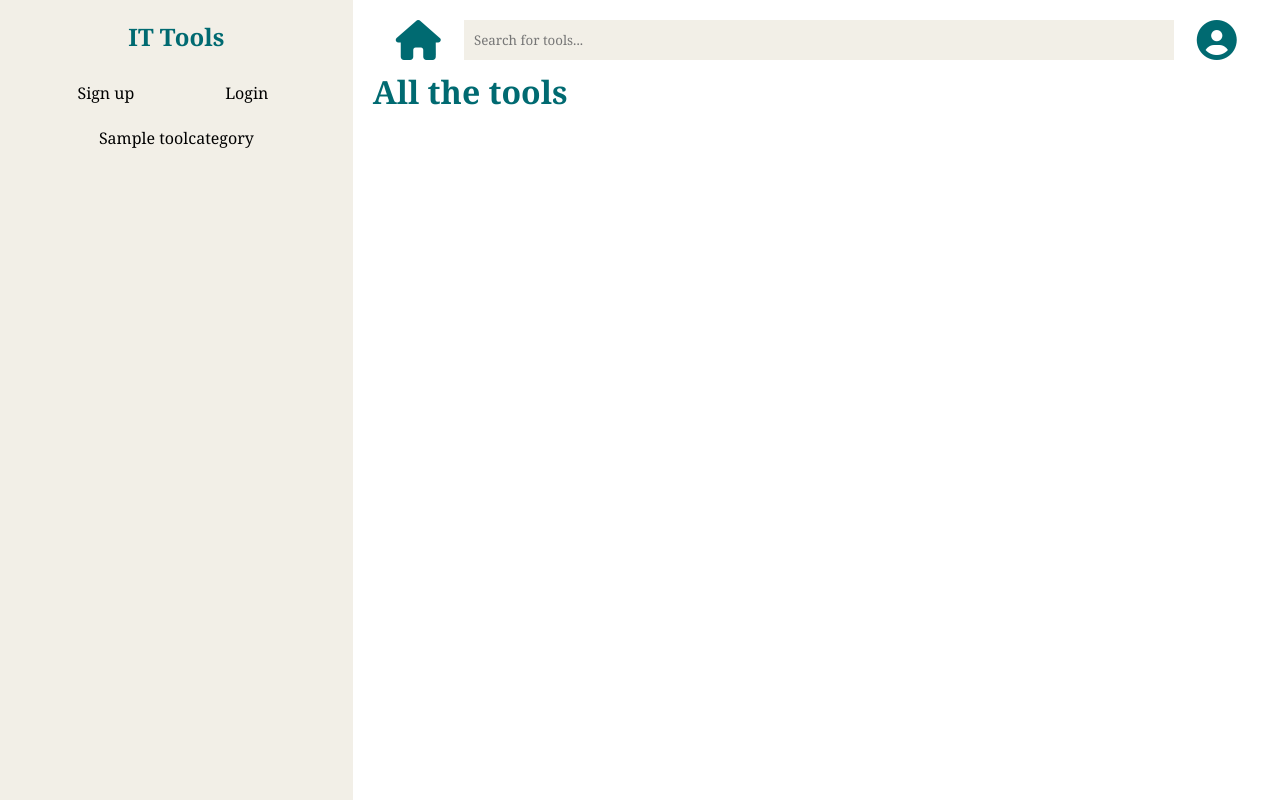
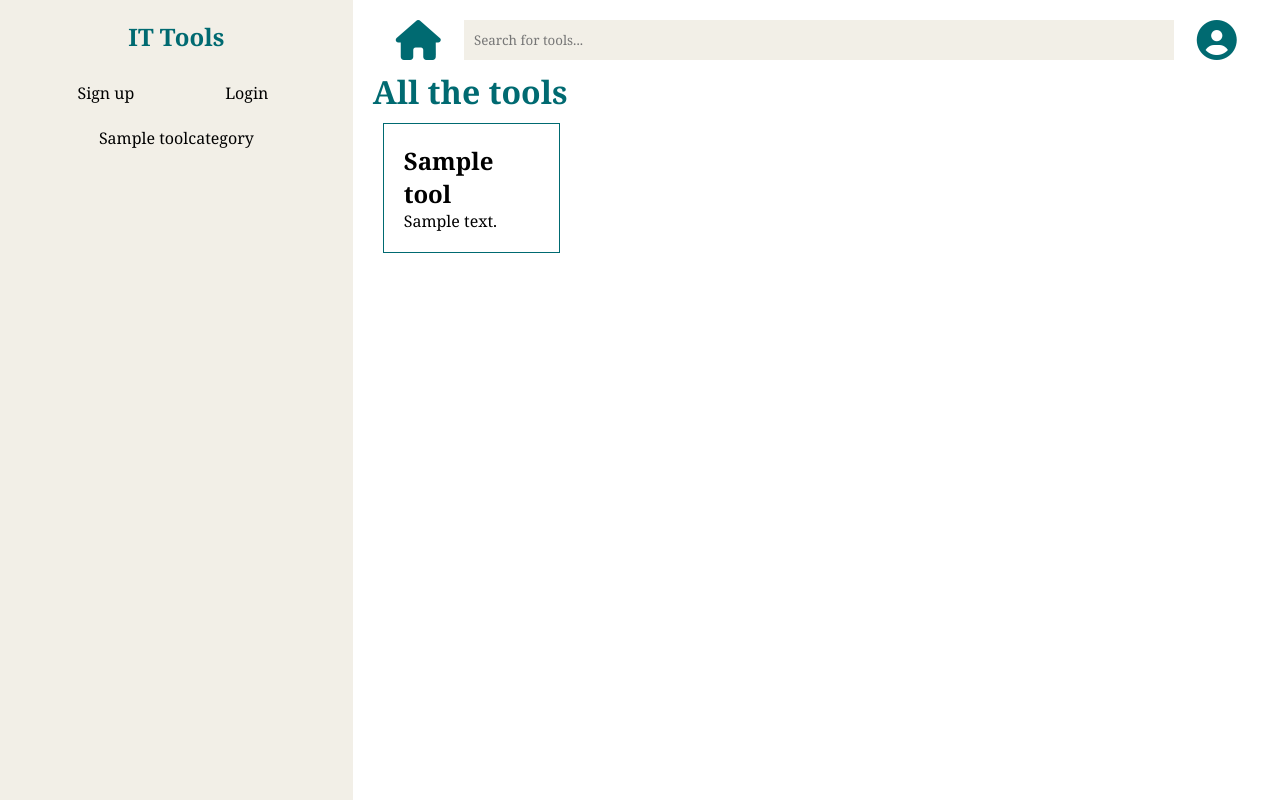
Before and after one commit to codefulTM/it-tools, a Django app: page / in a window 1280 px wide. Run offline with Django 5.2, Linux system fonts and the light colour scheme; tables that the repository leaves empty hold one stand-in row (values such as "Sample post"); data that the repository does not hold is empty; some libraries are stand-ins or nearby versions.

Commit message:
Implement tool gallery with Vue.js; update API to return tool details; add URL routing for tools API

```diff
--- /dev/null
+++ b/tkpmproject/it_tools/backend/apis.py
@@ -0,0 +1,6 @@
+from django.urls import path
+from .views import api_tools
+
+urlpatterns = [
+    path('tools/', api_tools.get_tools, name="api_tools"),
+]
--- a/tkpmproject/it_tools/backend/static/master.css
+++ b/tkpmproject/it_tools/backend/static/master.css
@@ -89,6 +89,21 @@ main {
     color: #006A71;
 }
 
+.toolGallery {
+    display: flex;
+    flex-wrap: wrap;
+}
+
+.toolGallery div {
+    border-style: solid;
+    border-width: 1px;
+    border-color: #006A71;
+    padding: 20px;
+    margin: 10px;
+    cursor: pointer;
+    width: 20%;
+}
+
 #adminFeatures button {
     background-color: #9ACBD0;
     border: none;
--- a/tkpmproject/it_tools/backend/templates/it_tools.html
+++ b/tkpmproject/it_tools/backend/templates/it_tools.html
@@ -21,10 +21,12 @@
     </div>
     <h1>All the tools</h1>
     <div class="toolGallery">
+        {% verbatim %}
         <div v-for="tool in filteredTools" :id="tool.id" :key="tool.id" @click="goToTool(tool.id)">
             <h2>{{ tool.name }}</h2>
             <p>{{ tool.description }}</p>
         </div>
+        {% endverbatim %}
     </div>
 </div>
 <script>
@@ -33,25 +35,29 @@
         menu.classList.toggle("show");
     }
 
-    const it_tools = None
-
     const app = Vue.createApp({
         data() {
             return {
                 search_keyword: '',
-                tools: it_tools
+                tools: []
             }
         },
         computed: {
             filteredTools() {
-                const keyword = this.search_keyword.toLowerCase()
-                return this.tools.filter(tool => tool.name.toLowerCase().includes(keyword))
+                const keyword = this.search_keyword.toLowerCase();
+                return this.tools.filter(tool => tool.name.toLowerCase().includes(keyword));
             }
         },
         methods: {
             goToTool(id) {
                 window.location.href = `/tool/${id}`;
             }
+        },
+        created() {
+            fetch("/apis/tools")
+            .then(response => response.json())
+            .then(data => this.tools = data)
+            .catch(error => console.error(error))
         }
     });
 
--- a/tkpmproject/it_tools/backend/views/api_tools.py
+++ b/tkpmproject/it_tools/backend/views/api_tools.py
@@ -6,4 +6,11 @@ def get_tools(request):
     API endpoint to get a list of tools.
     """
     tools = get_all_tools()
-    return JsonResponse(list(tools), safe=False)
+    data = []
+    for tool in tools:
+        data.append({
+            'id': tool.id,
+            'name': tool.name,
+            'description': tool.description
+        })
+    return JsonResponse(data, safe=False)
--- a/tkpmproject/it_tools/it_tools/urls.py
+++ b/tkpmproject/it_tools/it_tools/urls.py
@@ -19,5 +19,6 @@ from django.urls import path, include
 
 urlpatterns = [
     path('', include('backend.urls')),
-    path('admin/', admin.site.urls),
+    path('apis/', include('backend.apis')),
+    path('admin/', admin.site.urls)
 ]
```
